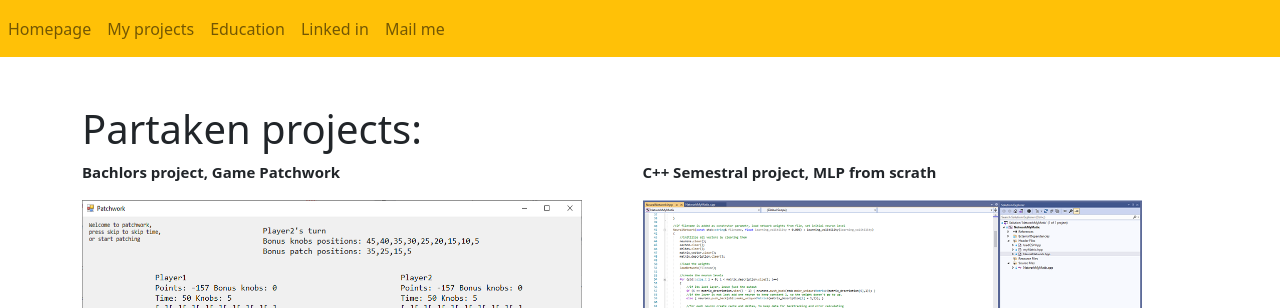
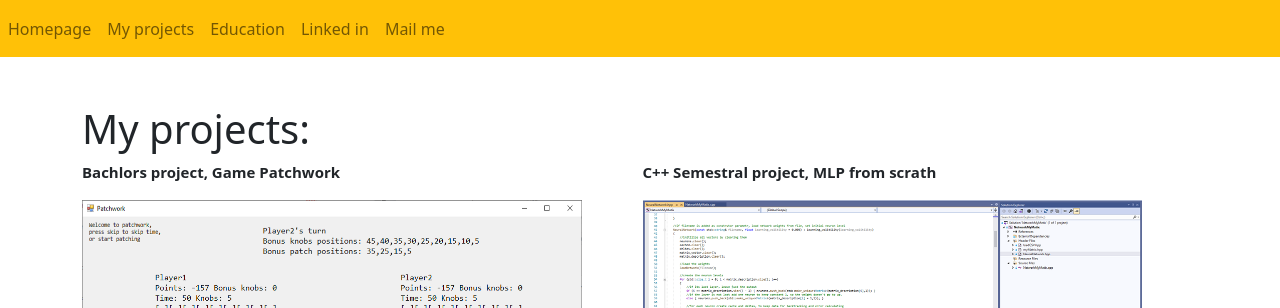
Before and after one commit to jinymusim/jinymusim.github.io, a plain HTML site: page projects.html in a window 1280 px wide. Shown: the part 77-385 px from the top of the page. Drawn offline with nearby package versions, Linux system fonts and the light colour scheme.

Commit message:
Little language change

```diff
--- a/projects.html
+++ b/projects.html
@@ -2,7 +2,7 @@
 <html>
     <head>
         <meta charset="utf-8">
-        <title>Projects partaken</title>
+        <title>My projects</title>
 
         <link rel="stylesheet" type="text/css" href="/styles/shared-styles.css">
         <link rel="stylesheet" type="text/css" href="/styles/projects-styles.css">
@@ -53,7 +53,7 @@
 
         <div class="container ml-2 mb-2 mr-2">
 
-            <h1 class="mb-2">Partaken projects:</h1>
+            <h1 class="mb-2">My projects:</h1>
 
             <div class="grid-space">
                 <div class="grid-col">
```
